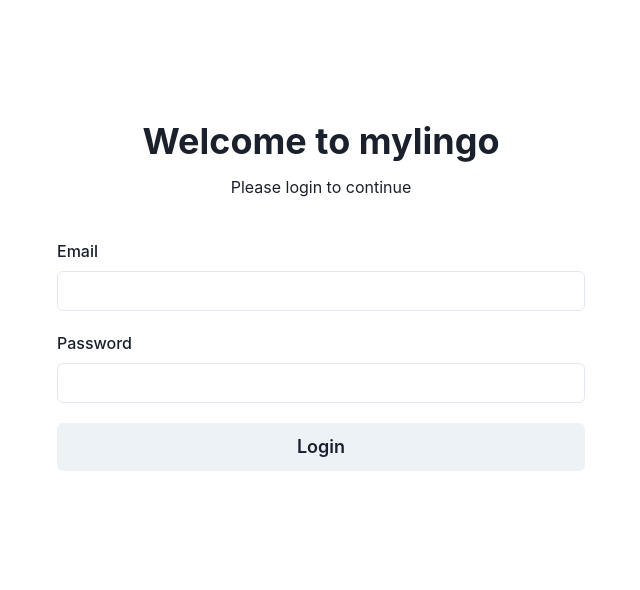
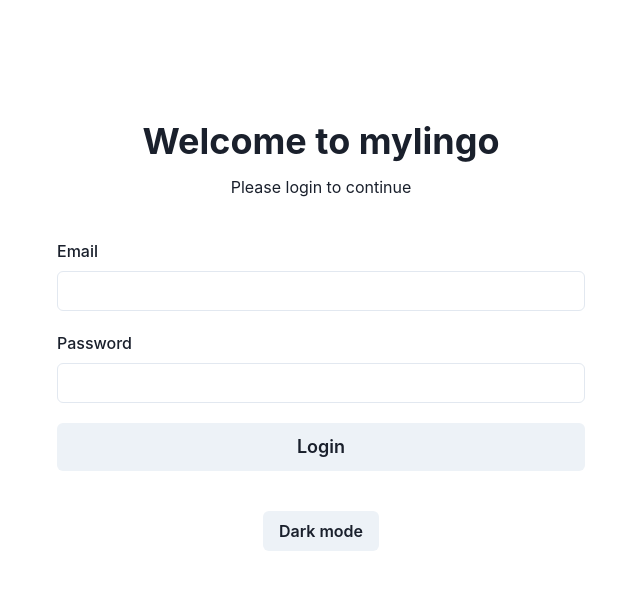
Before and after one commit to tonynaughton/mylingo, a React (Vite) app: page / in a window 1280 px wide. Shown: the top 590 px of the page, without its empty margins (319-959 px from the left). Built offline with nearby package versions, Linux system fonts and the light colour scheme.

Commit message:
Added color mode toggle

```diff
--- a/src/App.tsx
+++ b/src/App.tsx
@@ -1,5 +1,4 @@
 import {
-  ChakraProvider,
   Container,
   VStack,
   Flex,
@@ -8,12 +7,14 @@ import {
   FormControl,
   FormLabel,
   Input,
-  Button
+  Button,
+  useColorMode
 } from "@chakra-ui/react";
 
 export default function App() {
+  const { colorMode, toggleColorMode } = useColorMode();
+
   return (
-    <ChakraProvider>
     <Container maxW="container.sm">
       <Flex h="100vh" py={20}>
         <VStack w="full" h="full" p={10} spacing={10} alignItems="center">
@@ -34,9 +35,9 @@ export default function App() {
               Login
             </Button>
           </VStack>
+          <Button onClick={toggleColorMode}>{colorMode === "light" ? "Dark" : "Light"} mode</Button>
         </VStack>
       </Flex>
     </Container>
-    </ChakraProvider>
   );
 }
--- a/src/main.tsx
+++ b/src/main.tsx
@@ -1,9 +1,12 @@
 import React from "react";
 import ReactDOM from "react-dom/client";
 import App from "./App.tsx";
+import { ChakraProvider } from "@chakra-ui/react";
 
 ReactDOM.createRoot(document.getElementById("root")!).render(
   <React.StrictMode>
-    <App />
+    <ChakraProvider>
+      <App />
+    </ChakraProvider>
   </React.StrictMode>
 );
```
Lines whose indentation alone changed are shown as unchanged.
